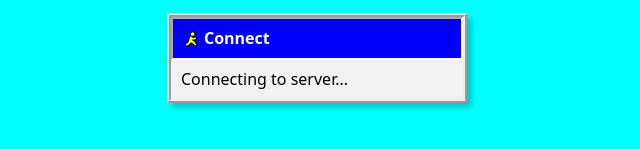
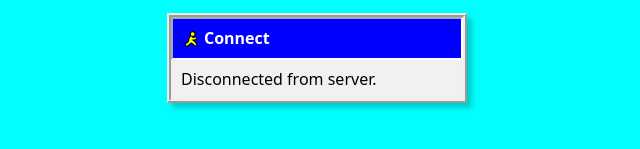
Before and after one commit to iamjohnmills/instant-messeger, a website: page www/index.html in a window 1280 px wide. Shown: the part 287-436 px from the top of the page, 323-963 px from the left. Drawn offline with Linux system fonts and the light colour scheme.

Commit message:
listener when disconnect from server; ui cleanup

```diff
--- a/www/index.html
+++ b/www/index.html
@@ -1,7 +1,7 @@
 <html>
 <head>
   <meta charset="utf-8">
-  <meta name="viewport" content="width=device-width, initial-scale=1" />
+  <meta name="viewport" content="width=device-width, initial-scale=1, maximum-scale=1" />
   <title>Instant Messeger</title>
   <link rel="icon" href="aim-logo.svg" sizes="any" type="image/svg+xml">
   <style>
@@ -13,7 +13,7 @@
     .error { padding: 15px 0 5px 0; color: red;  text-align: center;}
     label { display: block; margin-bottom: 5px; }
     input[type="text"] { width: 100%; font-size: 14px; outline: none; padding: 10px; background: #fff; border-width: 3px; border-color: #ccc; border-style: inset; }
-    button { display: flex; align-items: center; justify-content: center; font-weight: bold; cursor: pointer; padding: 10px; background: #ddd; border-color: #fff; border-width: 3px; border-style: outset; }
+    button { color: #000; display: flex; align-items: center; justify-content: center; font-weight: bold; cursor: pointer; padding: 10px; background: #ddd; border-color: #fff; border-width: 3px; border-style: outset; }
     button:active { border-style: inset; }
     button:focus-visible { outline: none; background: #ccc; }
     .window { box-shadow: 5px 5px 5px rgba(0,0,0,0.2); border-width: 4px; background: #f1f1f1; border-style: ridge; padding: 10px; margin: 10px; opacity: 1; transform: scale(1); transition: all 0.2s ease-in-out; }
@@ -53,12 +53,13 @@
       constructor(){
         document.addEventListener('DOMContentLoaded',this.handleContentLoaded.bind(this));
         // this.socket_server = 'ws://localhost:8003';
-        this.socket_server = 'wss://instant-messeger.onrender.com'
+        this.socket_server = 'wss://instant-messeger.onrender.com';
         this.connected = false;
         this.user_name = null;
         this.room_name = null;
         this.buddies = [];
         this.buddylist_timeout = null;
+        this.reconnect_timeout = null;
         this.sound = new Audio();
         this.sounds = { enter: 'dooropen.wav', leave: 'doorslam.wav', receive: 'imrcv.wav', send: 'imsend.wav' };
         this.aim_logo_svg = `<svg xmlns="http://www.w3.org/2000/svg" width="16" height="16" viewBox="35 52 65 69">
@@ -85,8 +86,10 @@
         this.els.actions_connect = createNode({ root: this.els.window_connect, tag: 'div', className: 'actions' });
         this.els.button_connect = createNode({ root: this.els.actions_connect, tag: 'button', innerHTML: `Connect` });
         this.els.button_connect.addEventListener('click', this.handleClickConnect.bind(this));
+        this.els.button_connect.addEventListener('touchstart', this.handleClickConnect.bind(this));
         this.els.button_connect_cancel = createNode({ root: this.els.actions_connect, tag: 'button', className: 'none', innerHTML: `Cancel` });
         this.els.button_connect_cancel.addEventListener('click', this.handleClickConnectCancel.bind(this));
+        this.els.button_connect_cancel.addEventListener('touchstart', this.handleClickConnectCancel.bind(this));
         this.els.connect_error_message = createNode({ root: this.els.window_connect, tag: 'div', className: 'error none' });
 
         this.els.container = createNode({ root: this.els.root, tag: 'div', className: 'container hidden' });
@@ -105,12 +108,16 @@
         this.els.window_buddylist_actions = createNode({ root: this.els.window_buddylist, tag: 'div', className: 'actions' });
         this.els.button_settings = createNode({ root: this.els.window_buddylist_actions, tag: 'button', innerHTML: `Settings` });
         this.els.button_settings.addEventListener('click',this.handleClickSettings.bind(this));
-
+        this.els.button_settings.addEventListener('touchstart',this.handleClickSettings.bind(this));
+        this.socketConnectToServer();
+      }
+      socketConnectToServer(){
         this.socket = new WebSocket(this.socket_server);
         this.socket.onopen = this.socketOnOpen.bind(this);
         this.socket.onmessage = this.socketOnMessage.bind(this);
+        this.socket.onclose = this.socketOnClose.bind(this);
       }
-      socketOnOpen(event){
+      socketOnOpen(){
         setTimeout(() => {
           this.els.window_loading.classList.add('hidden');
           this.els.window_connect.classList.remove('hidden');
@@ -124,6 +131,16 @@
         else if(response.buddylist) this.socketResponseBuddyList({ response });
         else if(response.name_change) this.socketResponseNameChange({ response });
         else if(response.buddy_join) this.socketResponseBuddyJoin({ response });
+      }
+      socketOnClose(){
+        this.els.window_loading_spinner.innerHTML = `Disconnected from server.`;
+        this.els.window_loading.classList.remove('hidden');
+        this.els.window_connect.classList.add('hidden');
+        this.els.window_chat.classList.add('hidden');
+        this.els.window_buddylist.classList.add('hidden');
+        this.recconnect_timeout = setTimeout(() => {
+          this.socketConnectToServer();
+        }, 5000);
       }
       socketResponseConnect({ response }){
         if(!response.success){
@@ -181,6 +198,8 @@
       }
       handleClickConnect(event){
         if(event.keyCode && event.keyCode !== 13) return;
+        event.preventDefault();
+        console.log('handleCLickConnect')
         const invalid_input = [this.els.input_user,this.els.input_room].find(input => !input.value );
         if(invalid_input){
           invalid_input.focus();
@@ -193,6 +212,7 @@
         }
       }
       handleClickConnectCancel(){
+        event.preventDefault();
         this.els.window_connect.classList.add('hidden');
         this.els.connect_error_message.classList.add('none');
         this.els.input_user.value = this.user_name;
@@ -205,6 +225,7 @@
         this.socket.send(JSON.stringify(socket_message));
       }
       handleClickSettings(){
+        event.preventDefault();
         this.els.button_connect_cancel.classList.remove('none');
         this.els.window_connect.classList.remove('hidden');
         this.els.input_user.focus();
```
